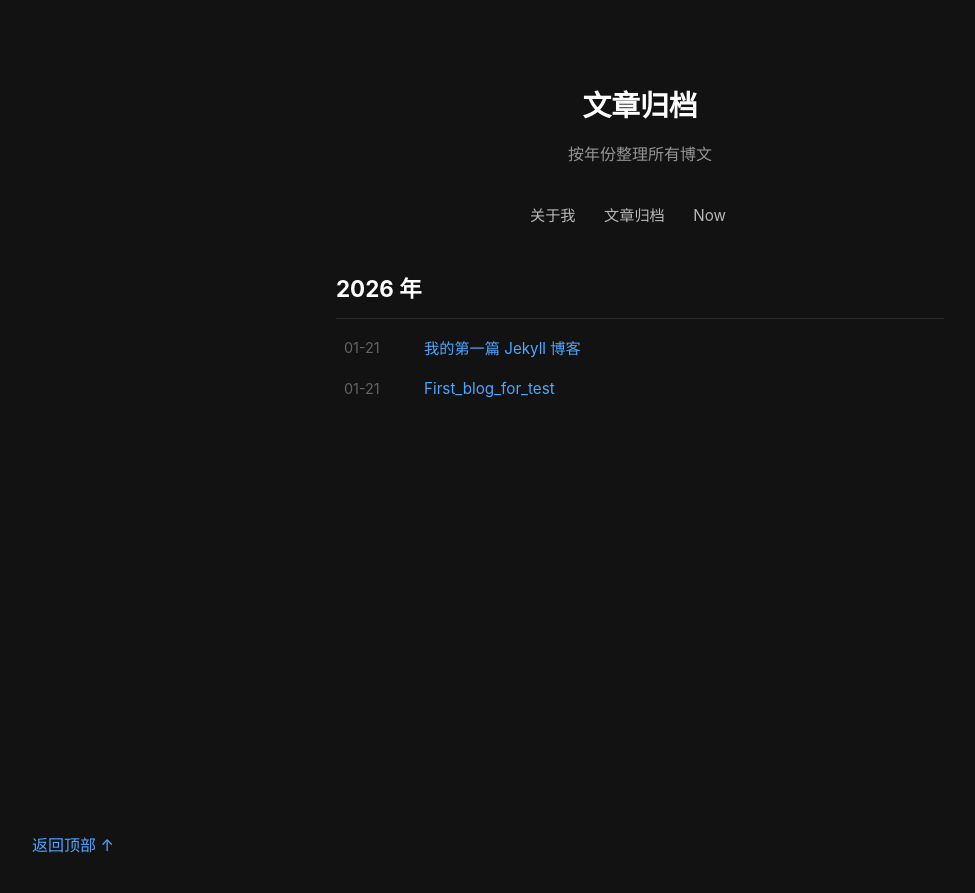
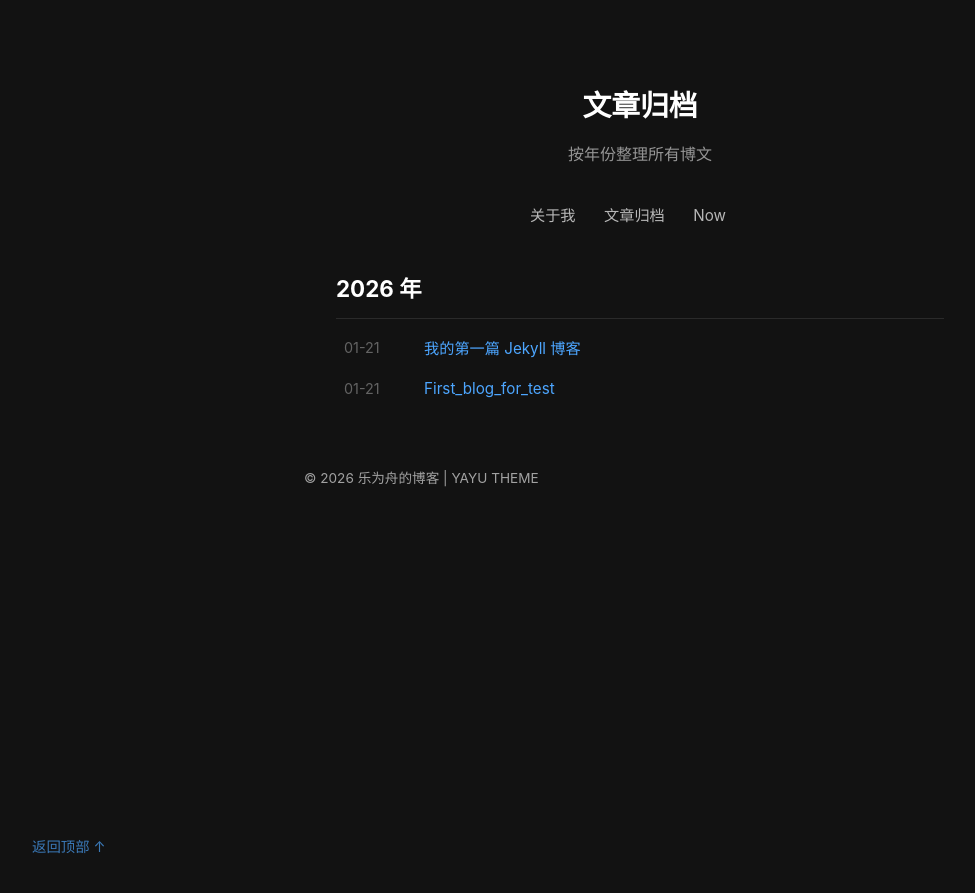
Before and after one commit to xmleweizhou/xmleweizhou.github.io, a Jekyll site: the page built from archives.md, in a window 1280 px wide. Shown: the top 893 px of the page, without its empty margins (0-975 px from the left). Built offline with Jekyll 4.4.1, drawn with Linux system fonts in a browser that asks for light colours.

Commit message:
Update archives.md

```diff
--- a/archives.md
+++ b/archives.md
@@ -42,8 +42,12 @@ title: 文章归档
   {% endif %}
 </div>
 
-<!-- 返回顶部链接 -->
-<a href="#" class="back-to-top" onclick="window.scrollTo({top:0,behavior:'smooth'});return false;">返回顶部 ↑</a>
+
+<!-- 底部信息 -->
+<footer class="site-footer">
+  <a href="#" class="back-to-top" onclick="window.scrollTo({top:0,behavior:'smooth'});return false;">返回顶部 ↑</a>
+  <p class="copyright">© {{ site.time | date: '%Y' }} {{ site.title }} | YAYU THEME</p>
+</footer>
 
 <!-- 归档页面样式（和主页风格统一） -->
 <style>
```
